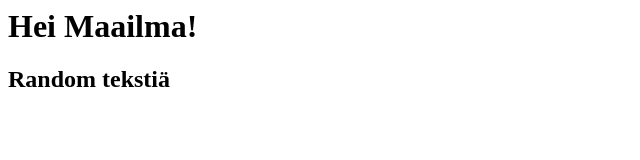
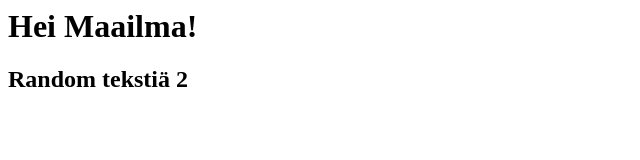
Before and after one commit to ArdianDragusha/git-versionhallinta, a plain HTML site: page index.html in a window 1280 px wide. Shown: the full height of the page, 0-640 px from the left. Drawn offline with Linux system fonts and the light colour scheme.

Commit message:
random text

```diff
--- a/index.html
+++ b/index.html
@@ -1,3 +1,3 @@
 <h1>Hei Maailma!</h1>
 
-<h2>Random tekstiä</h2>
+<h2>Random tekstiä 2</h2>
```
